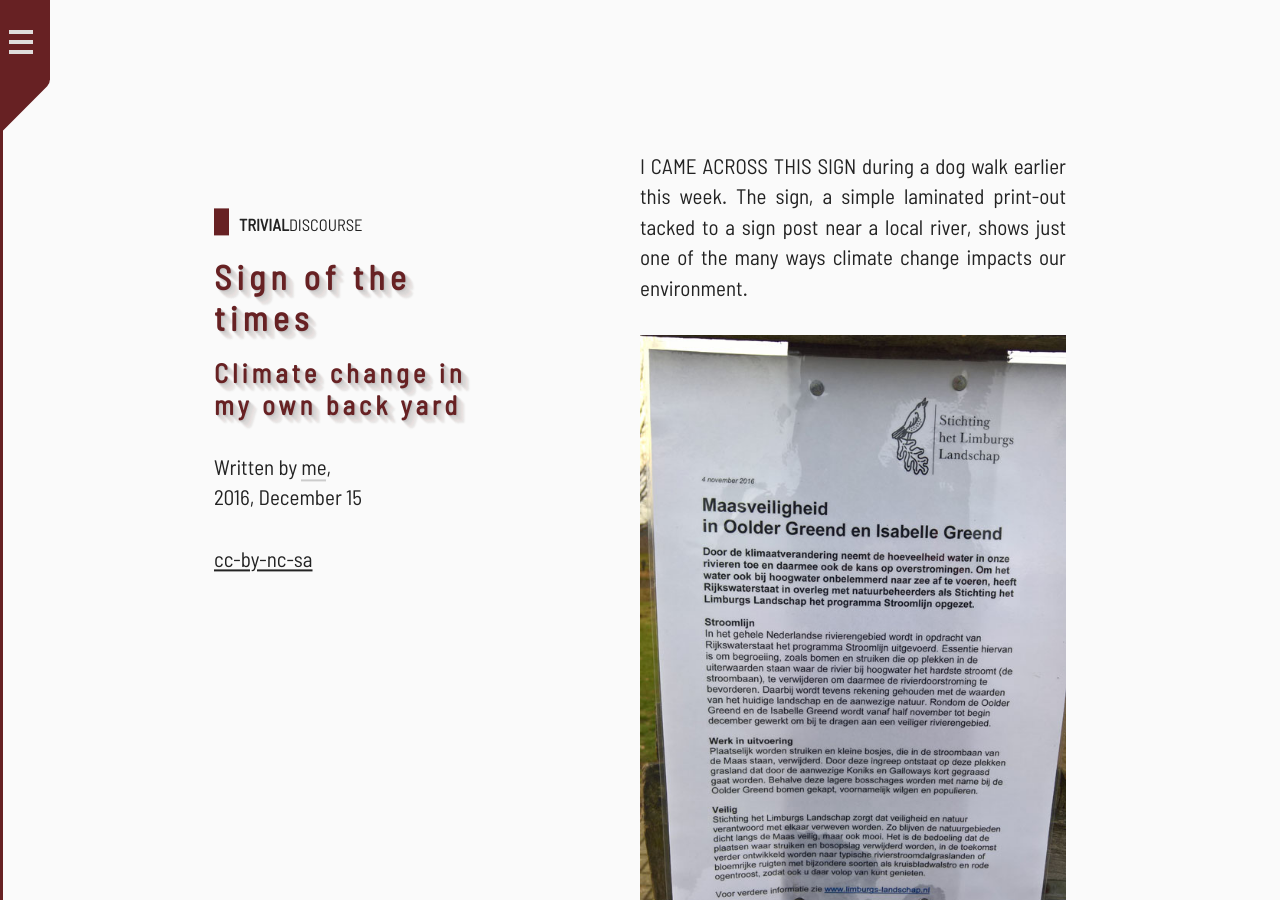
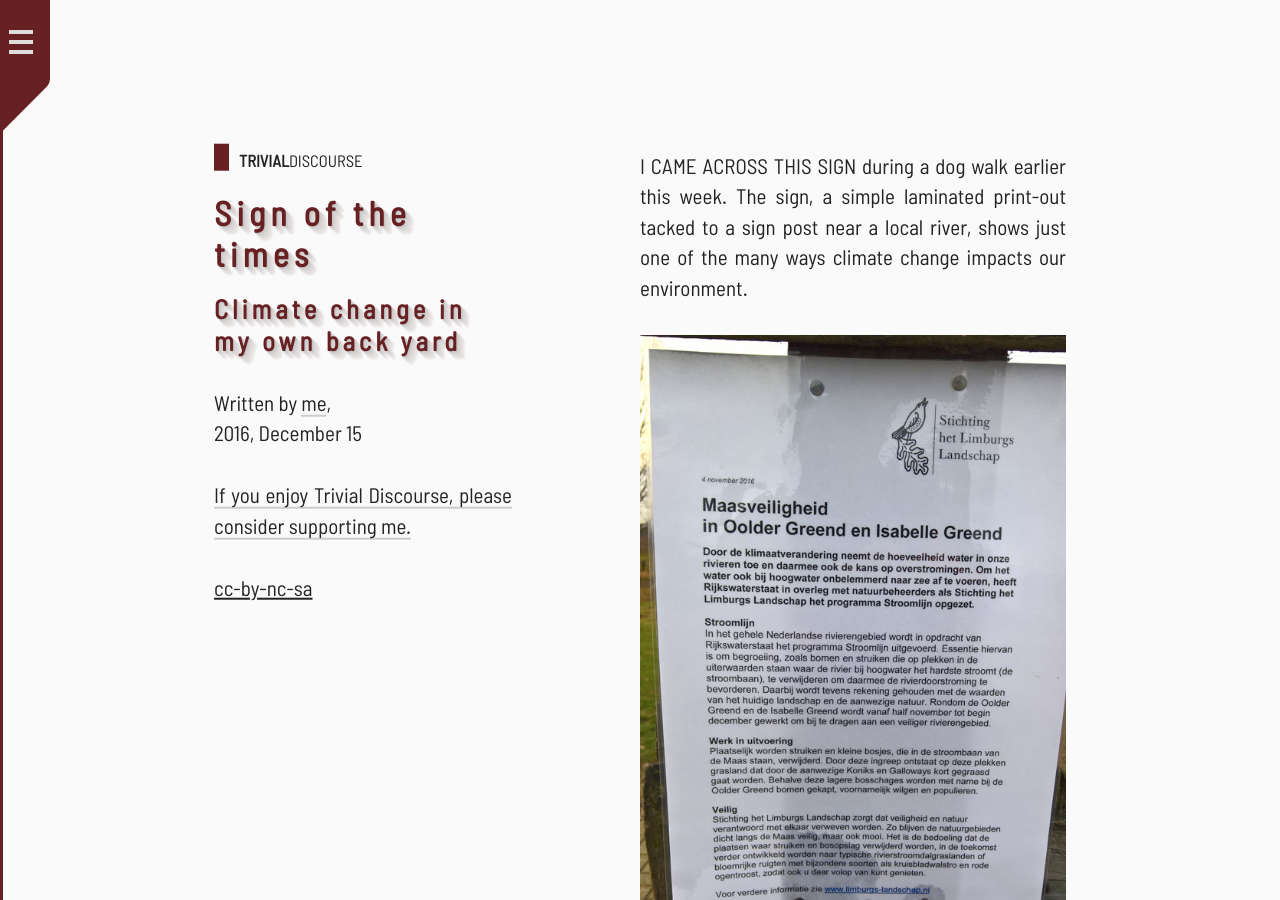
Before and after one commit to PieterHeijman/PieterHeijman.github.io, a Jekyll site: the page built from _posts/2016-12-15-sign-of-the-times.html, in a window 1280 px wide and 900 px high. Built offline with Jekyll 4.4.1, drawn with Linux system fonts in a browser that asks for light colours.

Commit message:
Added ko.fi link

```diff
--- a/_layouts/post.html
+++ b/_layouts/post.html
@@ -16,6 +16,11 @@ layout: default
       <p>
       Written by <a href="https://ko-fi.com/M4M07KBW" target="_blank" rel="noopener">me</a>,<br>
       {{ page.readableDate }}
+      </p>
+      <p>
+        <a href="https://ko-fi.com/pieter" target="_blank" rel="noopener">
+          If you enjoy Trivial Discourse, please consider supporting me.
+        </a>
       </p>
       <a rel="noopener license" href="https://creativecommons.org/licenses/by-nc-sa/4.0/" target="_blank">cc-by-nc-sa</a>
     </div>
```
